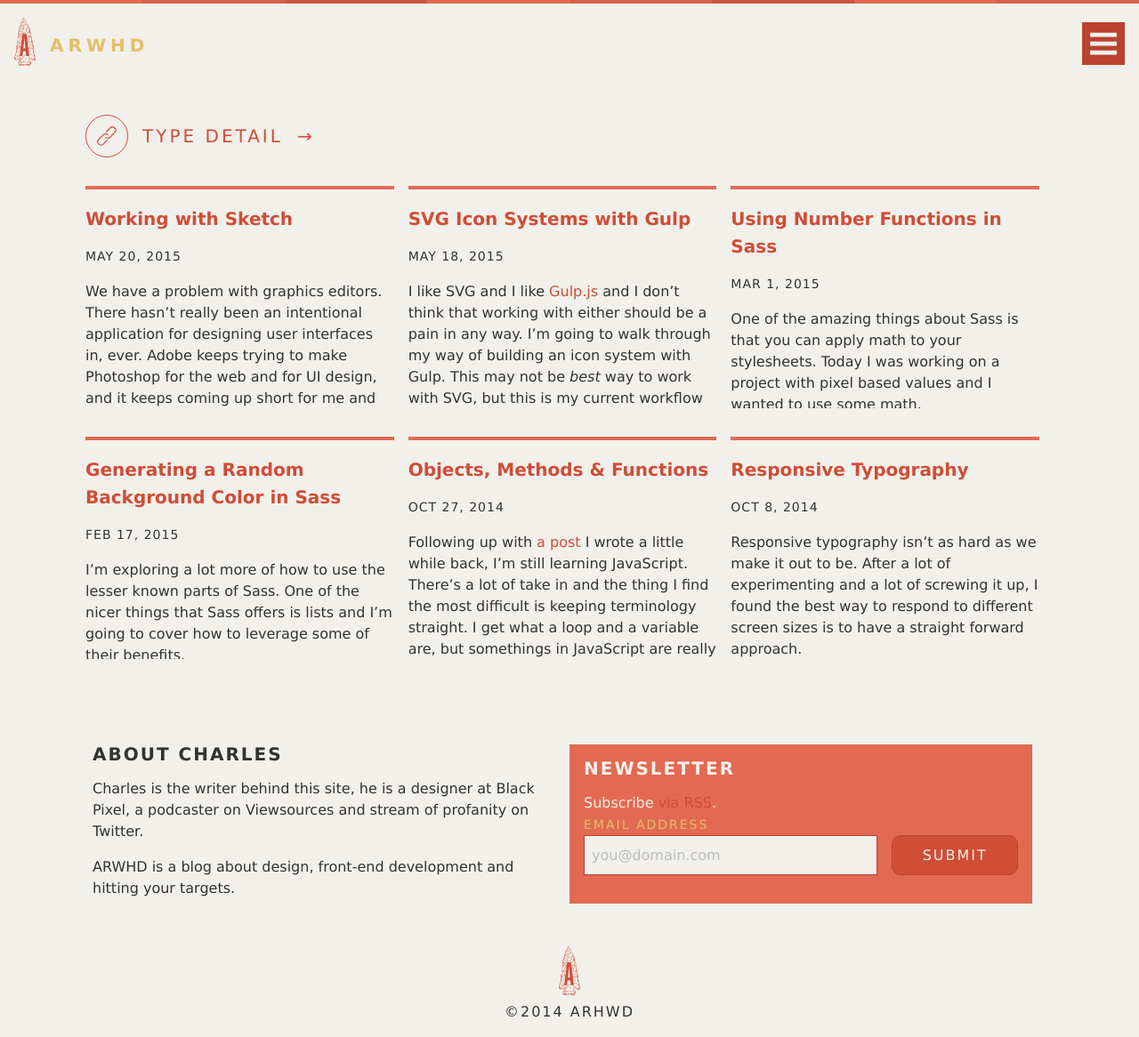
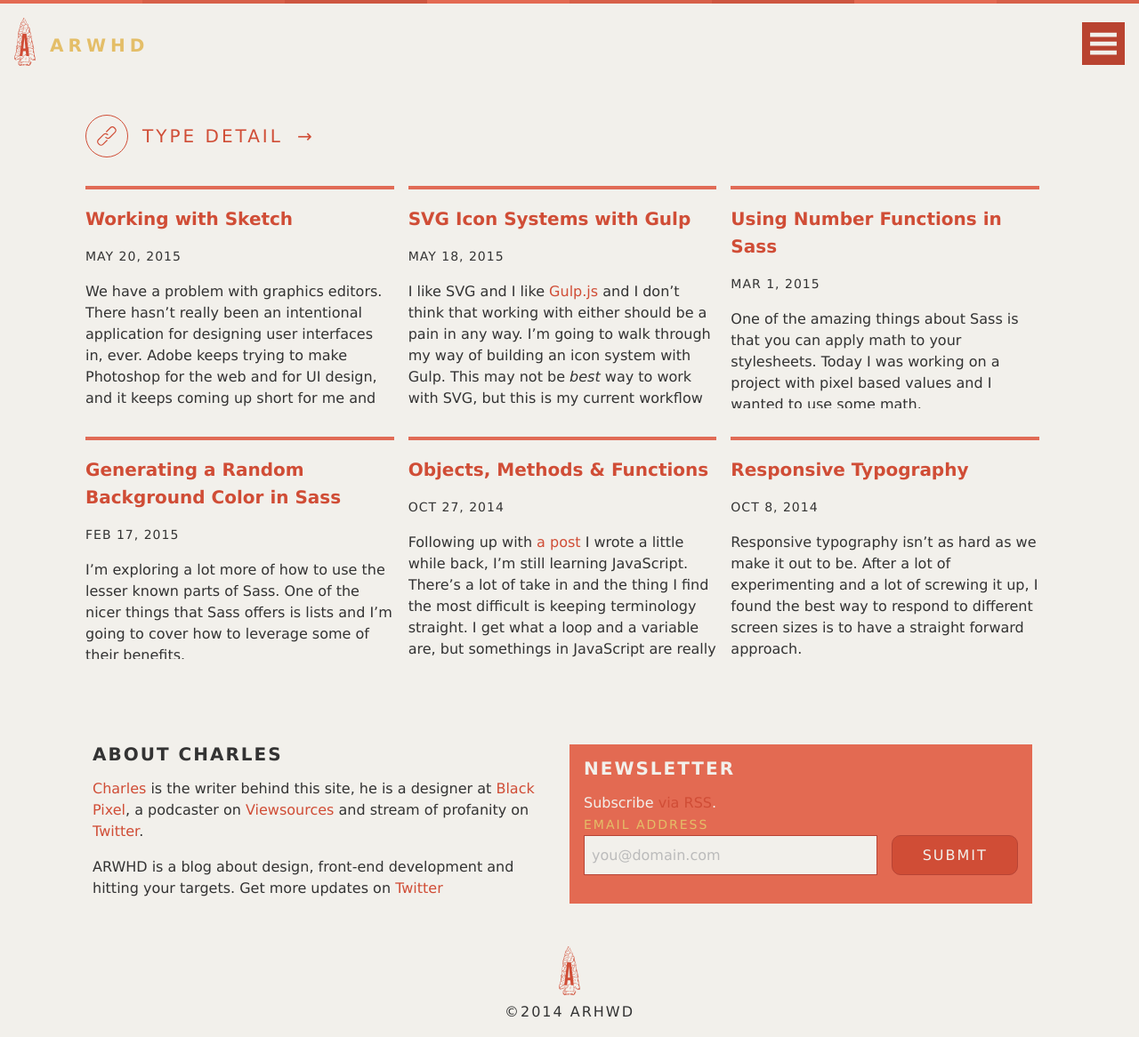
Before and after one commit to charlespeters/ARWHD, a Jekyll site: the page built from index.html, in a window 1280 px wide. Shown: the whole page at 89% size. Built offline with Jekyll 4.4.1, drawn with Linux system fonts in a browser that asks for light colours; nearby versions of some CDN libraries; some web fonts are replaced; the list of posts is cut into pages by our own code; comment, search, counter and statistics services are not loaded.

Commit message:
adding footer links

```diff
--- a/_includes/footer.html
+++ b/_includes/footer.html
@@ -7,8 +7,8 @@
     <section class="flex">
       <div class="site--footer_widget">
         <h3 class="w-700 hl--sm caps lt-2 m--bottom">About Charles</h3>
-        <p>Charles is the writer behind this site, he is a designer at Black Pixel, a podcaster on Viewsources and stream of profanity on Twitter.</p>
-        <p>ARWHD is a blog about design, front-end development and hitting your targets.</p>
+        <p><a href="http://charlespeters.net">Charles</a> is the writer behind this site, he is a designer at <a href="https://blackpixel.com/">Black Pixel</a>, a podcaster on <a href="https://viewsourc.es/">Viewsources</a> and stream of profanity on <a href="https://twitter.com/charlespeters">Twitter</a>.</p>
+        <p>ARWHD is a blog about design, front-end development and hitting your targets. Get more updates on <a href="https://twitter.com/arwhdco">Twitter</a></p>
     	</div>
       <div class="site--footer_widget">
         <div class="nwl">
```
